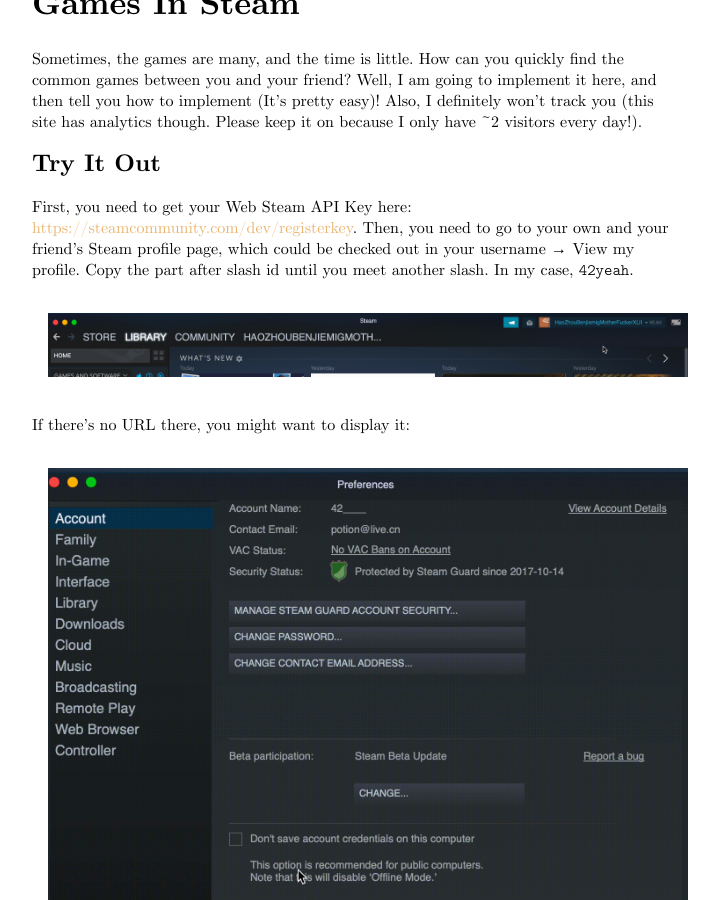
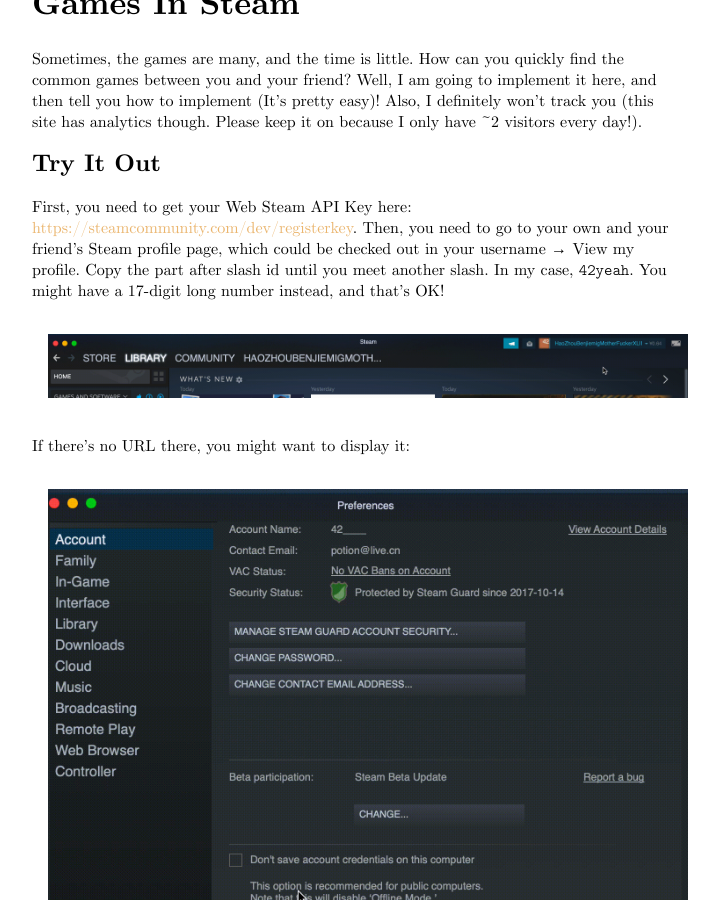
Before and after one commit to 42yeah/EoS, a Jekyll site: the page built from _posts/2020-4-18-common.md, in a window 1280 px wide and 900 px high, scrolled down 703 px. Shown: the whole window, without its empty margins (288-1007 px from the left). Built offline with Jekyll 4.4.1, drawn with Linux system fonts in a browser that asks for light colours; a script that is not in the unit is left out.

```diff
--- a/_posts/2020-4-18-common.md
+++ b/_posts/2020-4-18-common.md
@@ -8,7 +8,7 @@ Sometimes, the games are many, and the time is little. How can you quickly find
 
 ## Try It Out
 
-First, you need to get your Web Steam API Key here: [https://steamcommunity.com/dev/registerkey](https://steamcommunity.com/dev/registerkey). Then, you need to go to your own and your friend's Steam profile page, which could be checked out in your username → View my profile. Copy the part after slash id until you meet another slash. In my case, `42yeah`.
+First, you need to get your Web Steam API Key here: [https://steamcommunity.com/dev/registerkey](https://steamcommunity.com/dev/registerkey). Then, you need to go to your own and your friend's Steam profile page, which could be checked out in your username → View my profile. Copy the part after slash id until you meet another slash. In my case, `42yeah`. You might have a 17-digit long number instead, and that's OK!
 
 ![Yep, I have no money](/assets/scg/no.money.gif)
 
--- a/assets/scg/client.js
+++ b/assets/scg/client.js
@@ -24,5 +24,7 @@ function submit() {
                 }
                 list.innerHTML = games;
             }
+
+            common.innerHTML = "You have " + json.common.length + " common games with this friend.";
         });
 }
```
Also changed, not shown: assets/scg/package.json (added, +14 -0 lines), 1 other file.
